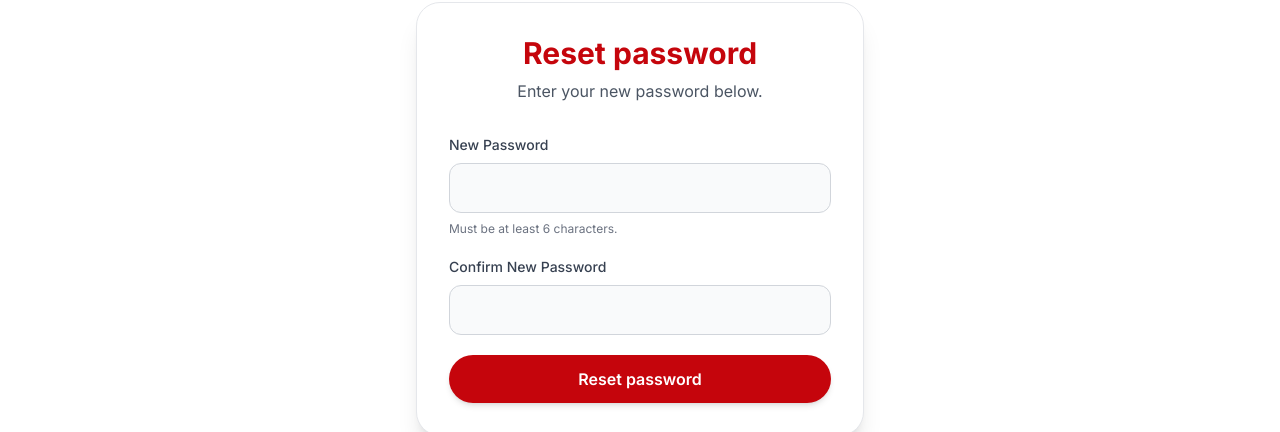
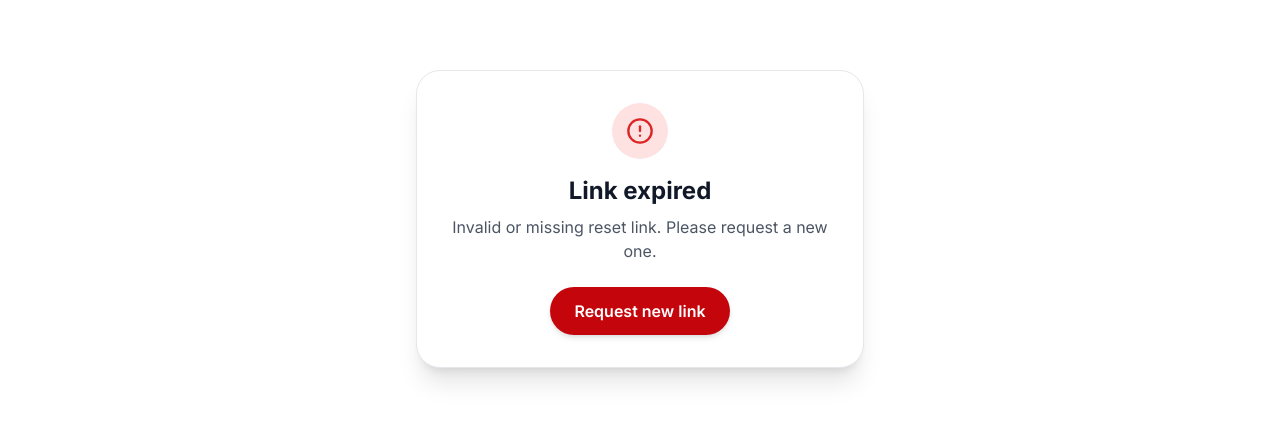
Before and after one commit to ronanpatel18/conference-connection, a Next.js app: page /reset-password in a window 1280 px wide. Shown: the part 181-613 px from the top of the page. Built offline with nearby package versions, Linux system fonts and the light colour scheme; no server answers.

Commit message:
error fix

```diff
--- a/app/auth/callback/route.ts
+++ b/app/auth/callback/route.ts
@@ -4,10 +4,26 @@ import { createClient } from "@/utils/supabase/server";
 export async function GET(request: Request) {
   const { searchParams, origin } = new URL(request.url);
   const code = searchParams.get("code");
+  const token_hash = searchParams.get("token_hash");
+  const type = searchParams.get("type");
   const next = searchParams.get("next") || "/network";
 
+  const supabase = await createClient();
+
+  // Prefer token_hash verification (works cross-browser, no PKCE cookie needed)
+  if (token_hash && type) {
+    const { error } = await supabase.auth.verifyOtp({
+      token_hash,
+      type: type as "recovery" | "signup" | "email",
+    });
+
+    if (!error) {
+      return NextResponse.redirect(`${origin}${next}`);
+    }
+  }
+
+  // Fallback to PKCE code exchange (requires same-browser session)
   if (code) {
-    const supabase = await createClient();
     const { error } = await supabase.auth.exchangeCodeForSession(code);
 
     if (!error) {
@@ -15,6 +31,6 @@ export async function GET(request: Request) {
     }
   }
 
-  // If code exchange fails, redirect to login with an error hint
+  // If both methods fail, redirect to login
   return NextResponse.redirect(`${origin}/login`);
 }
--- a/app/reset-password/page.tsx
+++ b/app/reset-password/page.tsx
@@ -1,18 +1,75 @@
 "use client";
 
-import { useState } from "react";
+import { Suspense, useEffect, useState } from "react";
+import { useSearchParams } from "next/navigation";
 import Link from "next/link";
 import { motion } from "framer-motion";
-import { Loader2, CheckCircle } from "lucide-react";
+import { Loader2, CheckCircle, AlertCircle } from "lucide-react";
 import { createClient } from "@/utils/supabase/client";
 import { cn } from "@/lib/utils";
 
 export default function ResetPasswordPage() {
+  return (
+    <Suspense>
+      <ResetPasswordForm />
+    </Suspense>
+  );
+}
+
+function ResetPasswordForm() {
+  const searchParams = useSearchParams();
   const [password, setPassword] = useState("");
   const [confirmPassword, setConfirmPassword] = useState("");
   const [isLoading, setIsLoading] = useState(false);
+  const [isVerifying, setIsVerifying] = useState(true);
+  const [verified, setVerified] = useState(false);
   const [error, setError] = useState("");
   const [success, setSuccess] = useState(false);
+
+  // Verify the token_hash on mount (client-side, no cookie issues)
+  useEffect(() => {
+    const verify = async () => {
+      const tokenHash = searchParams.get("token_hash");
+      const type = searchParams.get("type");
+
+      if (!tokenHash || !type) {
+        // No token params — check if user already has a session (came via PKCE callback)
+        const supabase = createClient();
+        const { data } = await supabase.auth.getUser();
+        if (data.user) {
+          setVerified(true);
+        } else {
+          setError("Invalid or missing reset link. Please request a new one.");
+        }
+        setIsVerifying(false);
+        return;
+      }
+
+      try {
+        const supabase = createClient();
+        const { error: verifyError } = await supabase.auth.verifyOtp({
+          token_hash: tokenHash,
+          type: type as "recovery",
+        });
+
+        if (verifyError) {
+          throw verifyError;
+        }
+
+        setVerified(true);
+      } catch (err) {
+        setError(
+          err instanceof Error
+            ? err.message
+            : "This reset link is invalid or has expired. Please request a new one."
+        );
+      } finally {
+        setIsVerifying(false);
+      }
+    };
+
+    verify();
+  }, [searchParams]);
 
   const handleSubmit = async (e: React.FormEvent) => {
     e.preventDefault();
@@ -42,6 +99,48 @@ export default function ResetPasswordPage() {
       setIsLoading(false);
     }
   };
+
+  // Loading state while verifying token
+  if (isVerifying) {
+    return (
+      <main className="min-h-screen flex items-center justify-center bg-white">
+        <div className="text-center">
+          <Loader2 className="w-12 h-12 text-badger-red animate-spin mx-auto mb-4" />
+          <p className="text-gray-600">Verifying reset link...</p>
+        </div>
+      </main>
+    );
+  }
+
+  // Error state — invalid/expired token
+  if (!verified && error) {
+    return (
+      <main className="min-h-screen flex items-center justify-center px-4 py-12 bg-white">
+        <div className="w-full max-w-md">
+          <motion.div
+            initial={{ opacity: 0, y: 20 }}
+            animate={{ opacity: 1, y: 0 }}
+            transition={{ duration: 0.4 }}
+            className="bg-white border border-gray-200 rounded-3xl p-8 shadow-xl text-center"
+          >
+            <div className="mx-auto w-14 h-14 bg-red-100 rounded-full flex items-center justify-center mb-4">
+              <AlertCircle className="w-7 h-7 text-red-600" />
+            </div>
+            <h1 className="text-2xl font-bold text-gray-900 mb-2">
+              Link expired
+            </h1>
+            <p className="text-gray-600 mb-6">{error}</p>
+            <Link
+              href="/forgot-password"
+              className="inline-block px-6 py-3 rounded-full bg-badger-red text-white font-semibold hover:bg-badger-darkred transition-all duration-200 shadow-md"
+            >
+              Request new link
+            </Link>
+          </motion.div>
+        </div>
+      </main>
+    );
+  }
 
   return (
     <main className="min-h-screen flex items-center justify-center px-4 py-12 bg-white">
```
